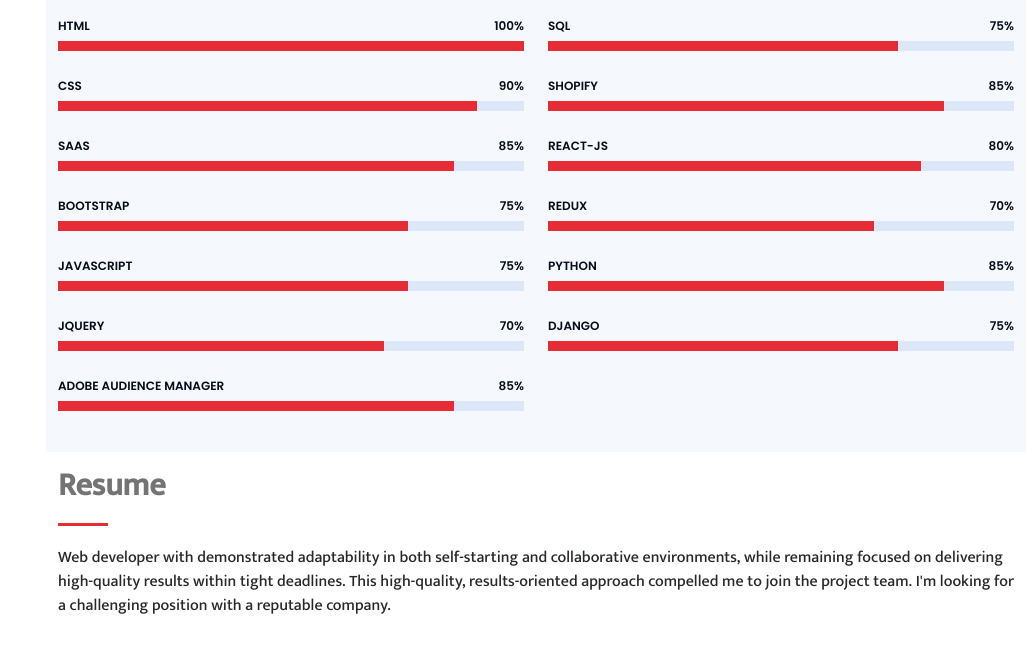
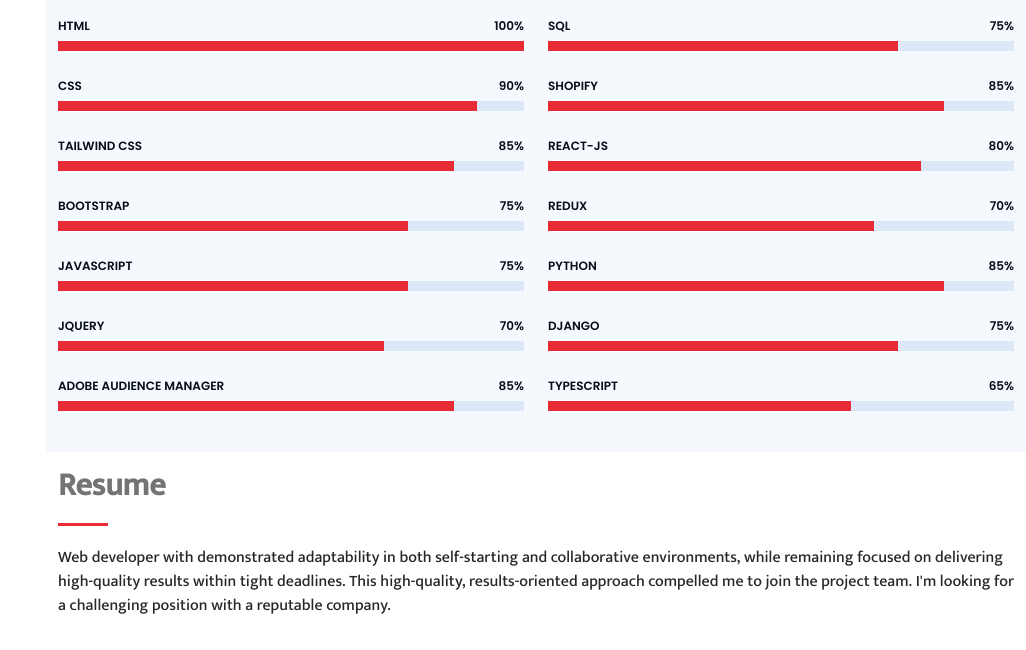
Before and after one commit to RajitJainSinghai/e-Portfolio, a plain HTML site: page index.html in a window 1280 px wide. Shown: the part 1522-2172 px from the top of the page, without its empty margins (254-1280 px from the left). Drawn offline with Linux system fonts and the light colour scheme.

Commit message:
added new skills

```diff
--- a/index.html
+++ b/index.html
@@ -206,7 +206,7 @@
             </div>
 
             <div class="progress">
-              <span class="skill">SAAS<i class="val">85%</i></span>
+              <span class="skill">TAILWIND CSS<i class="val">85%</i></span>
               <div class="progress-bar-wrap">
                 <div class="progress-bar" role="progressbar" aria-valuenow="85" aria-valuemin="0" aria-valuemax="100"></div>
               </div>
@@ -285,6 +285,12 @@
               <span class="skill">DJANGO<i class="val">75%</i></span>
               <div class="progress-bar-wrap">
                 <div class="progress-bar" role="progressbar" aria-valuenow="75" aria-valuemin="0" aria-valuemax="100"></div>
+              </div>
+            </div>
+            <div class="progress">
+              <span class="skill">TYPESCRIPT<i class="val">65%</i></span>
+              <div class="progress-bar-wrap">
+                <div class="progress-bar" role="progressbar" aria-valuenow="65" aria-valuemin="0" aria-valuemax="100"></div>
               </div>
             </div>
 
@@ -472,7 +478,7 @@
       <div class="container">
 
         <div class="section-title">
-          <h2>Services</h2>
+          <h2>My Expertize</h2>
         </div>
 
         <div class="row" style="display: flex;justify-content: space-around;flex-wrap: wrap;">
```
